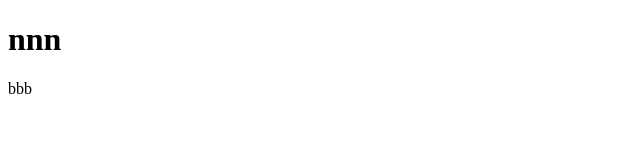
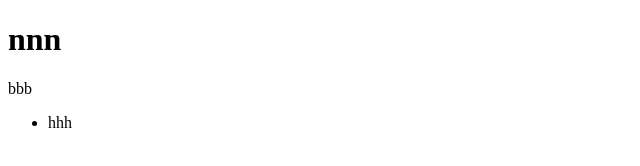
Before and after one commit to lukaszkocela/goit-markup-hw-01, a plain HTML site: page index.html in a window 1280 px wide. Shown: the full height of the page, 0-640 px from the left. Drawn offline with Linux system fonts and the light colour scheme.

Commit message:
Update index.html

```diff
--- a/index.html
+++ b/index.html
@@ -9,5 +9,8 @@
   <body>
     <h1>nnn</h1>
     <p>bbb</p>
+    <ul>
+      <li>hhh</li>
+    </ul>
   </body>
 </html>
```
